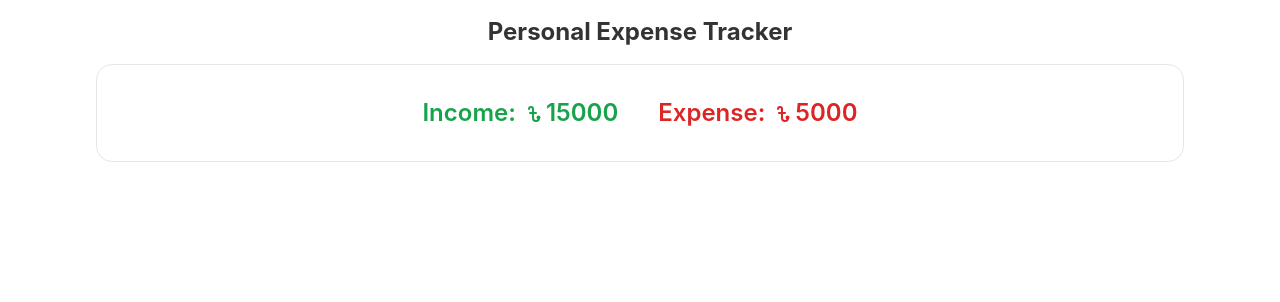
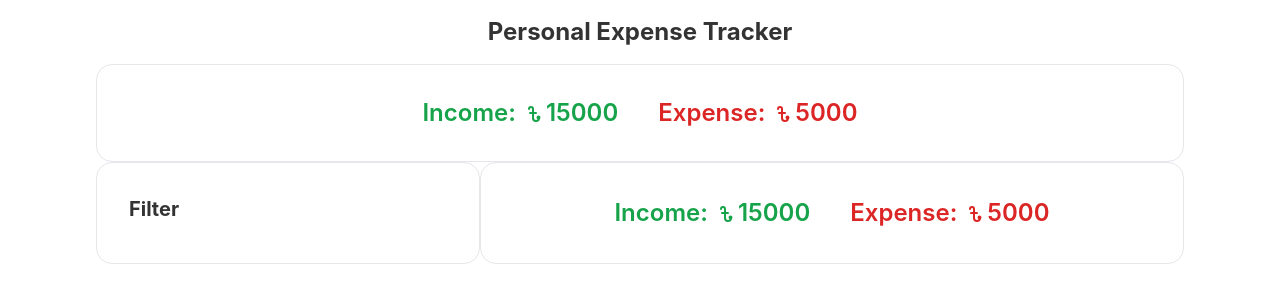
Before and after one commit to SohagSagar/personal-expense-tracker-with-react-js, a React (Create React App) app: page / in a window 1280 px wide. Shown: the top 302 px of the page. Built offline with nearby package versions, Linux system fonts and the light colour scheme.

Commit message:
body components added

```diff
--- a/src/App.js
+++ b/src/App.js
@@ -1,12 +1,14 @@
 import logo from './logo.svg';
 import './App.css';
 import TotalExpenseIncome from './Components/TotalExpenseIncome';
+import BodyComponent from './Components/BodyComponent';
 
 function App() {
   return (
     <div className='px-24'>
       <header className='text-2xl font-bold text-center py-4'>Personal Expense Tracker</header>
       <TotalExpenseIncome/>
+      <BodyComponent/>
 
     </div>
   );
--- /dev/null
+++ b/src/Components/BodyComponent.js
@@ -0,0 +1,21 @@
+import React from 'react';
+import '../Styles/BodyComponents.css'
+import Filters from './Filters';
+import TotalExpenseIncome from './TotalExpenseIncome';
+
+const BodyComponent = () => {
+
+
+    return (
+        <div className='body-container'>
+
+            <Filters/>
+
+            <TotalExpenseIncome />
+
+        </div>
+
+    );
+};
+
+export default BodyComponent;
--- /dev/null
+++ b/src/Components/Filters.js
@@ -0,0 +1,19 @@
+import React from 'react';
+
+const Filters = () => {
+    return (
+        <div class="card w-96 bg-base-100 border">
+                <div class="card-body">
+                    <h2 class="text-start text-xl font-bold">Filter</h2>
+
+                    {/* filter by range */}
+                    <div>
+
+                    </div>
+
+                </div>
+            </div>
+    );
+};
+
+export default Filters;
--- /dev/null
+++ b/src/Styles/BodyComponents.css
@@ -0,0 +1,4 @@
+.body-container{
+    display: grid;
+    grid-template-columns: 1fr 4fr;
+}
```
